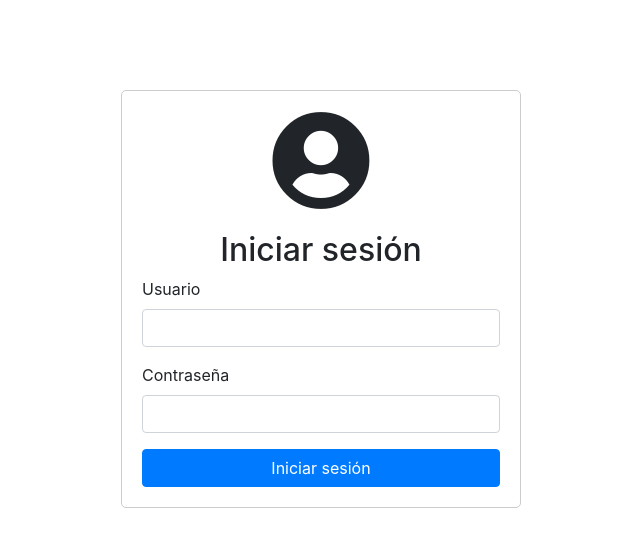
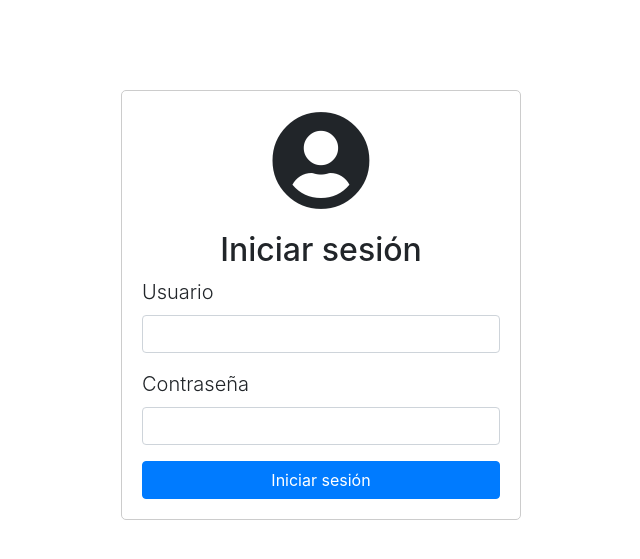
Before and after one commit to Stefanny26/Proyecto_Palma, a PHP site: page /login.php in a window 1280 px wide. Shown: the top 559 px of the page, without its empty margins (319-959 px from the left). Run offline with PHP 8.4, Linux system fonts and the light colour scheme.

Commit message:
permisos

```diff
--- a/src/Facturas.php
+++ b/src/Facturas.php
@@ -31,7 +31,7 @@
                 <li class="nav-item"><a class="nav-link" href="Ventas.php">Ventas</a></li>
                 <li class="nav-item"><a class="nav-link" href="logout.php">Cerrar sesión</a></li>
                 </ul>
-            </div>
+        </div>
     </div>
   </nav>
 
--- a/src/Ventas.php
+++ b/src/Ventas.php
@@ -273,7 +273,8 @@ if ($_SERVER["REQUEST_METHOD"] == "POST") {
         $id_empleado = $_POST['id_empleado'];
         $fecha_venta = $_POST['fecha_venta'];
 
-        $sql_venta = "INSERT INTO Ventas (id_cliente, id_empleado, fecha_venta) VALUES (:id_cliente, :id_empleado, :fecha_venta) RETURNING id_venta";
+        $sql_venta = "INSERT INTO Ventas (id_cliente, id_empleado, fecha_venta) VALUES
+         (:id_cliente, :id_empleado, :fecha_venta) RETURNING id_venta";
         $stmt_venta = $conn->prepare($sql_venta);
         $stmt_venta->execute([
             ':id_cliente' => $id_cliente,
@@ -287,7 +288,8 @@ if ($_SERVER["REQUEST_METHOD"] == "POST") {
         $cantidades = $_POST['cantidad'];
         $precios_unitarios = $_POST['precio_unitario'];
 
-        $sql_detalle_venta = "INSERT INTO Detalles_Ventas (id_venta, id_producto, cantidad, precio_unitario) VALUES (:id_venta, :id_producto, :cantidad, :precio_unitario)";
+        $sql_detalle_venta = "INSERT INTO Detalles_Ventas (id_venta, id_producto, cantidad, precio_unitario) VALUES
+         (:id_venta, :id_producto, :cantidad, :precio_unitario)";
         $stmt_detalle_venta = $conn->prepare($sql_detalle_venta);
 
         $num_productos = count($id_productos);
--- a/src/login.php
+++ b/src/login.php
@@ -28,7 +28,7 @@
         }
     </style>
 </head>
-<body>
+<body class="lead">
     <div class="login-container">
         <i class="fas fa-user-circle"></i>
         <h2>Iniciar sesión</h2>
```
